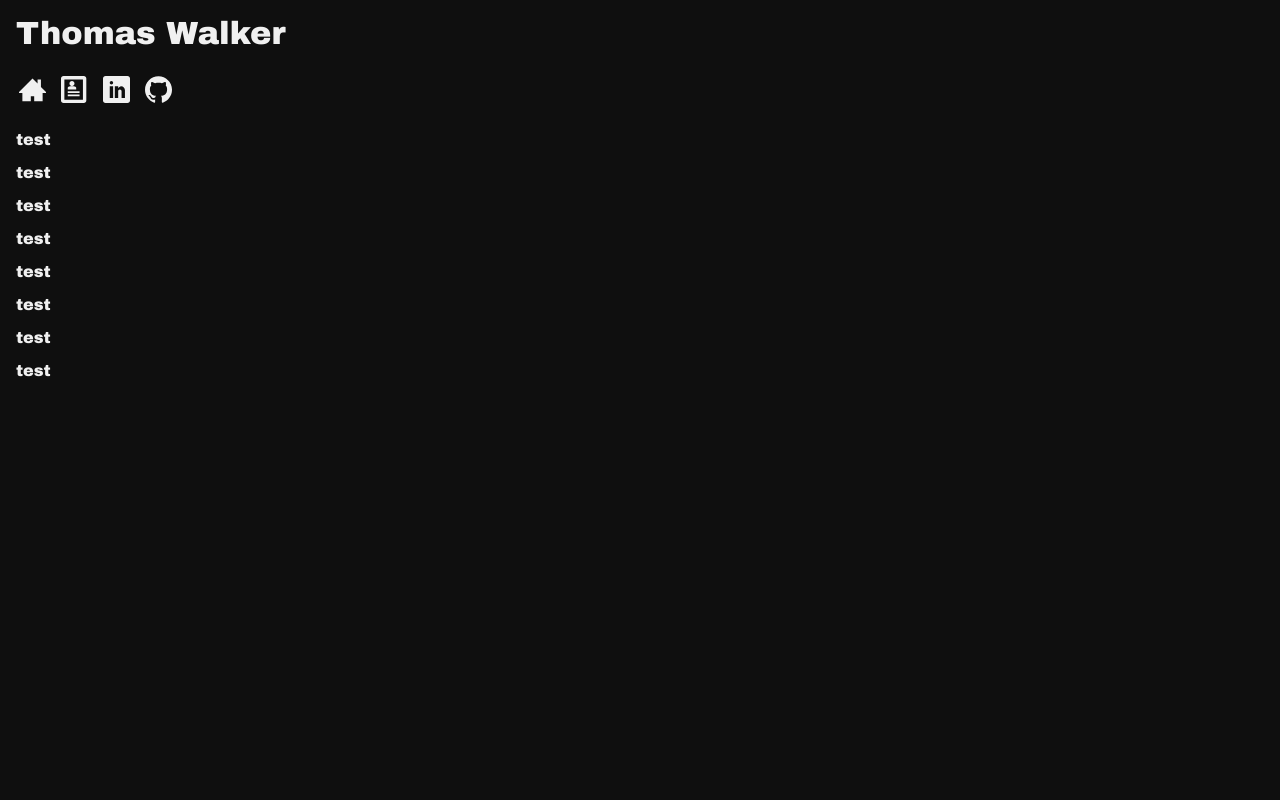
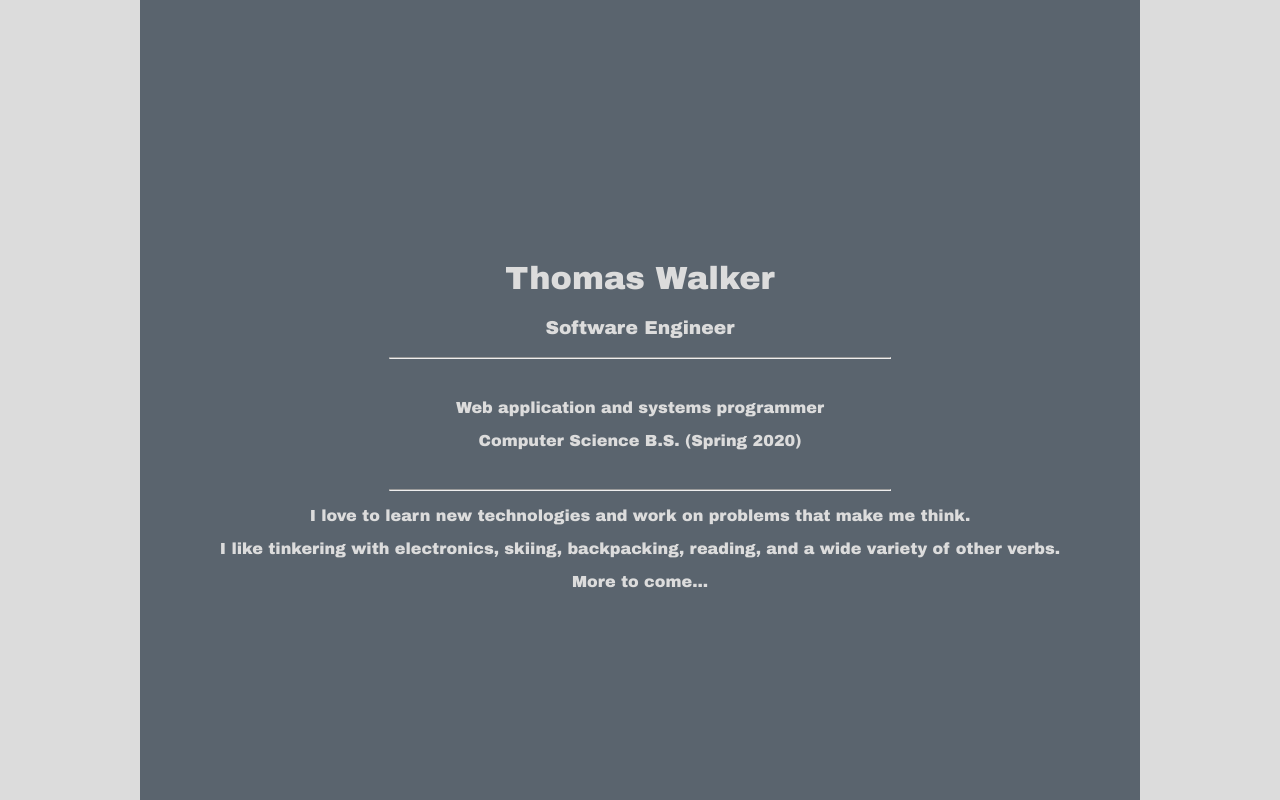
Before and after one commit to thomed/thomed.github.io, a plain HTML site: page index.html in a window 1280 px wide. Drawn offline with nearby package versions, Linux system fonts and the light colour scheme.

Commit message:
new ideas

```diff
--- a/css/mainstyles.css
+++ b/css/mainstyles.css
@@ -1,86 +1,62 @@
-body {
-    background-color: rgb(15, 15, 15);
-    font-family: "Arial Black", sans-serif;
-    color: rgb(240, 240, 240);
-    margin: 0;
+:root {
+	--lightcol: rgb(220, 220, 220);
+	--darkcol: rgb(90, 100, 110);
 }
 
-header {
-    font-size: 2em;
-    margin: 0 0;
-    padding: 0.5em;
+body {
+	background-color: var(--lightcol);
+	font-family: "Arial Black", sans-serif;
+	margin: 0;
+	width: 100vw;
+	height: 100vh;
+	overflow-y: hidden;
 }
 
-nav {
-    width: 170px;
-    height: 3em;
-    display: table;
-    justify-content: space-between;
-}
-
-nav a {
-    color: white;
-    text-decoration: none;
-    padding: 0;
-    height: 100%;
-}
-
-nav table {
-    height: 100%;
-    width: 100%;
-    text-align: left;
-    table-layout: fixed;
-}
-nav td:hover > a > object {
-    width: 1.8em;
-}
-
-nav td {
-margin: 0px;
+hr {
+	width: 500px;
+	max-width: 90%;
 }
 
 #content-container {
-    margin: 0em 1em;
-    /* height: 0px; */
-    overflow-y: hidden;
-    visibility: hidden;
+	color: var(--lightcol);
+	text-align: center;
+	height: 100%;
+	margin: auto;
+	background-color: var(--darkcol);
+	animation-name: tube;
+	animation-duration: 0.5s;
+	animation-fill-mode: forwards;
 }
 
-.icon {
-    pointer-events: none;
-    width: 1.7em;
+#content-container * {
+	opacity: 0;
+	animation-name: fadein;
+	animation-duration: 1s;
+	animation-delay: 0.4s;
+	animation-fill-mode: forwards;
 }
 
-.blinking-cursor {
-    font-size: 1em;
-    animation: 1s blink step-end infinite;
-    -webkit-animation: 1s blink step-end infinite;
-    -moz-animation: 1s blink step-end infinite;
+#part-one {
+	padding-top: 30vh;
 }
 
-@keyframes blink {
-    from, to {
-        color: transparent;
-    }
-    50% {
-        color: rgb(240, 240, 240);
-    }
+#part-two {
+	max-width: 500px;
+	margin: auto;
+	padding: 1em;
 }
 
-@-moz-keyframes blink {
-    from, to {
-        color: transparent;
-    }
-    50% {
-        color: rgb(240, 240, 240);
-    }
+#part-three {
+	padding: 1em;
+	margin: auto;
 }
 
-@-webkit-keyframes blink {
-    from, to {
-        color: transparent;
-    }
-    50% {
-        color: rgb(240, 240, 240);
-    }
+@keyframes fadein {
+	from {opacity: 0;}
+	to {opacity: 1;}
 }
+
+@keyframes tube {
+	from {max-width: 0px;}
+	to {max-width: 1000px}
+}
--- a/index.html
+++ b/index.html
@@ -10,51 +10,25 @@
 </head>
 
 <body>
-  <header id="header">
-    <span id="header-name"></span>
-    <span class="blinking-cursor">|</span>
-  </header>
+
 	<div id="content-container">
-    <nav>
-      <table>
-        <tr>
-          <td>
-            <a href="#">
-              <object class="icon" type="image/svg+xml" data="images/icomoon/home.svg"></object>
-            </a>
-          </td>
-          <td>
-            <a href="#">
-              <object class="icon" type="image/svg+xml" data="images/icomoon/profile.svg"></object>
-            </a>
-          </td>
-          <td>
-            <a href="#">
-              <object class="icon" type="image/svg+xml" data="images/icomoon/linkedin.svg"></object>
-            </a>
-          </td>
-          <td>
-            <a href="https://github.com/thomed">
-              <object class="icon" type="image/svg+xml" data="images/icomoon/github.svg"></object>
-            </a>
-          </td>
-        </tr>
-      </table>
-
-    </nav>
-    <p>test</p>
-    <p>test</p>
-    <p>test</p>
-    <p>test</p>
-    <p>test</p>
-    <p>test</p>
-    <p>test</p>
-    <p>test</p>
+		<div id="part-one">
+			<h1>Thomas Walker</h1>
+			<h3>Software Engineer</h3>
+			<hr />
+		</div>
+		<div id="part-two">
+			<p>Web application and systems programmer</p>
+			<p>Computer Science B.S. (Spring 2020)</p>
+		</div>
+		<div id="part-3">
+			<hr />
+			<p>I love to learn new technologies and work on problems that make me think.</p>
+			<p>I like tinkering with electronics, skiing, backpacking, reading, and a wide variety of other verbs.</p>
+			<p>More to come...</p>
+		</div>
 	</div>
 
-  <footer>
-  </footer>
-  <script src="https://cdnjs.cloudflare.com/ajax/libs/jquery/3.2.1/jquery.min.js"></script>
 	<script src="js/scripts.js"></script>
 </body>
 
--- a/js/scripts.js
+++ b/js/scripts.js
@@ -1,34 +1,14 @@
-$(function () {
-    setTimeout(function() {
-        tada();
-    }, 900);
-    // setTimeout(function () { typeThis("Thomas Walker", $("#header-name"))}, 900);
-    //setTimeout(function() {showContentContainer()}, 2100);
+var p1 = 30;
+
+document.addEventListener('DOMContentLoaded', function() {
+	console.log("ready");
+	document.getElementById('part-one').style.paddingTop = p1 + "vh";
 });
 
-function tada() {
-    typeThis("Thomas Walker", $("#header-name"));
-    setTimeout(function() {
-        showContentContainer();
-    },2100);
-}
-
-function typeThis(text, element) {
-    var index = 0;
-
-    var typer = setInterval(function () {
-        if (index === text.length) {
-            clearInterval(typer);
-            //console.log("done");
-        } else {
-            element.append(text.charAt(index));
-            index++;
-        }
-    }, 50);
-}
-
-function showContentContainer() {
-    var height = $("#content-container").height();
-    $("#content-container").css({"height" : "0px", "visibility": "visible"});
-    $("#content-container").animate({"height" : height + "px"}, 300, "linear");
-}
+// TODO mobile...
+window.addEventListener('wheel', function(e) {
+	var mod = e.deltaY > 0 ? 2 : -2;
+	var partOne = document.getElementById("part-one");
+	p1 = p1 + mod > 0 && p1 + mod <= 30 ? p1 + mod : p1;
+	partOne.style.paddingTop = p1 + "vh";
+});
```
Lines whose indentation alone changed are shown as unchanged.
